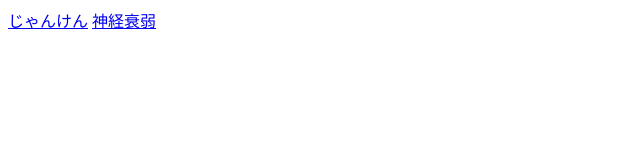
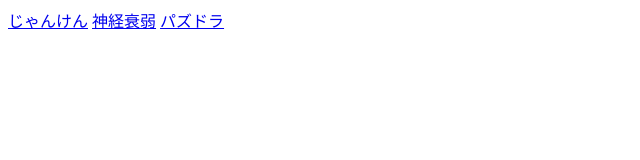
Before and after one commit to kirimuramari/site, a plain HTML site: page index.html in a window 1280 px wide. Shown: the full height of the page, 0-640 px from the left. Drawn offline with Linux system fonts and the light colour scheme.

Commit message:
パズドラ追加

```diff
--- a/index.html
+++ b/index.html
@@ -10,5 +10,6 @@
 <body>
     <a href="https://kirimuramari.github.io/site/%E3%81%98%E3%82%83%E3%82%93%E3%81%91%E3%82%93/index.html">じゃんけん</a>
     <a href="https://kirimuramari.github.io/site/%E7%A5%9E%E7%B5%8C%E8%A1%B0%E5%BC%B1/index.html">神経衰弱</a>
+    <a href="https://kirimuramari.github.io/site/mysite2/index.html">パズドラ</a>
 </body>
 </html>
```
